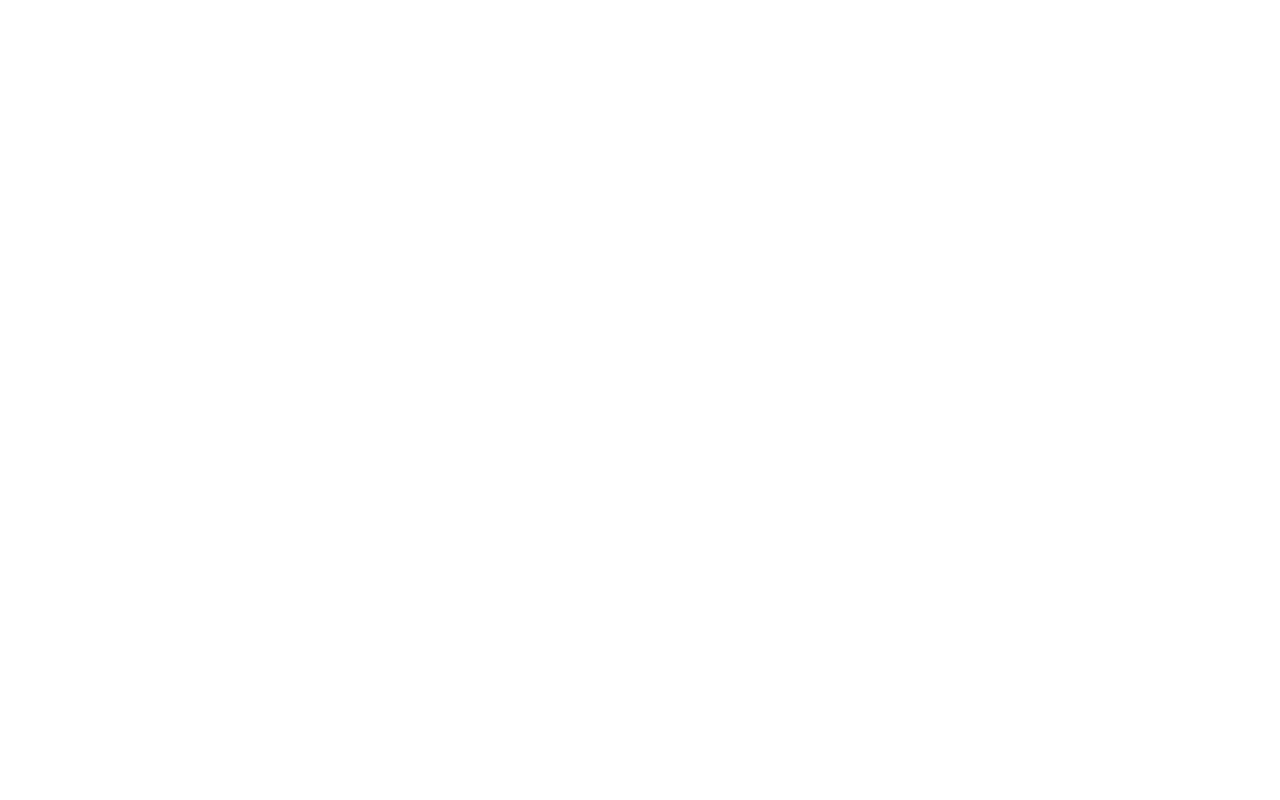
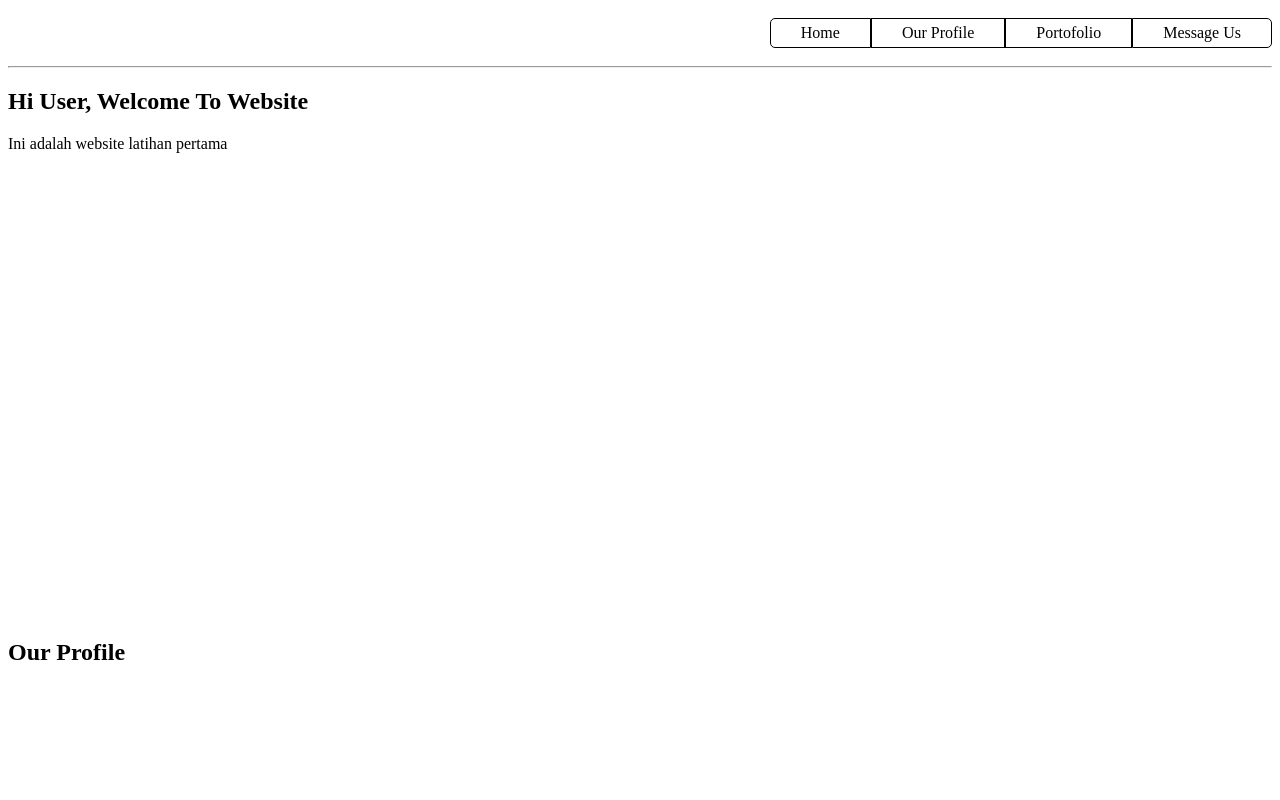
Before and after one commit to revou-fundamental-course/06-jan-25-Kyixal, a plain HTML site: page index.html in a window 1280 px wide. Shown: the top 800 px of the page. Drawn offline with Linux system fonts and the light colour scheme.

Commit message:
update style & html

```diff
--- a/css/style.css
+++ b/css/style.css
@@ -0,0 +1,47 @@
+.main-header {
+    display: flex;
+    justify-content: space-between;
+    align-items: center;
+}
+.logo-icon {
+    border-radius: 50%;
+    height: 50px;
+    width: 50px;
+    background-image: url();
+    background-size: cover;
+}
+.banner-image {
+    height: 450px;
+    background-image: url();
+    background-size: cover;
+    background-position: center;
+}
+.content {
+    height: 500px;
+}
+
+footer {
+    text-align: center
+}
+
+nav {
+    display:flex;
+}
+
+nav > a {
+    border: 1px solid;
+    padding-top: 5px;
+    padding-bottom: 5px;
+    padding-right: 30px;
+    padding-left: 30px;
+    color: black;
+    text-decoration: none;
+}
+
+.left-rounded {
+    border-radius: 5px 0 0 5px;
+}
+
+.right-rounded {
+    border-radius: 0 5px 5px 0px;
+}
--- a/index.html
+++ b/index.html
@@ -5,10 +5,85 @@
     <meta charset="UTF-8">
     <meta name="viewport" content="width=device-width, initial scale=1.0">
     <title>Document</title>
+
+    <link rel="stylesheet" href="css\style.css">
 </head>
 
 <body>
+    <!--Logo & Navigation-->
+    <header class="main-header">
 
+        <!-- Logo -->
+        <div class="logo-icon">
+        </div>
+
+        <!-- Navigation -->
+        <nav>
+            <a href="#home-page" class="left-rounded">Home</a>
+            <a href="#our-profile">Our Profile</a>
+            <a href="#portofolio">Portofolio</a>
+            <a href="#message-us" class="right-rounded">Message Us</a>
+        </nav>
+    </header>
+
+    <hr/>
+
+    <!--Main Content-->
+    <main>
+        <!-- Home Page -->
+        <section>
+            <header id="home-page">
+                <h1>Hi <span id="user-greeting">User</span>, Welcome To Website</h1>
+                <p>Ini adalah website latihan pertama</p>
+            </header>
+            <div class="banner-image">
+
+            </div>
+        </section>
+
+        <!-- Our Profile -->
+        <section>
+            <!-- Title -->
+            <header id="our-profile">
+                <h1>Our Profile</h1>
+            </header>
+            <!-- Content -->
+            <div class="content">
+
+            </div>
+        </section>
+
+        <!-- Portofolio -->
+        <section>
+            <!-- Title -->
+            <header id="portofolio">
+                <h1>Portofolio</h1>
+            </header>
+            <!-- Content -->
+            <div class="content"></div>
+
+            </div>
+        </section>
+
+        <!-- Message Us -->
+        <section>
+            <!-- Title -->
+            <header id="message-us">
+                <h1>Message Us</h1>
+            </header>
+            <!-- Content -->
+            <div class="content">
+
+            </div>
+        </section>
+    </main>
+
+    <hr/>
+
+    <!--Footer-->
+    <footer>
+        <p>&copy; 2025 - All rights reserved</p>
+    </footer>
 </body>
 
 </html>
```
